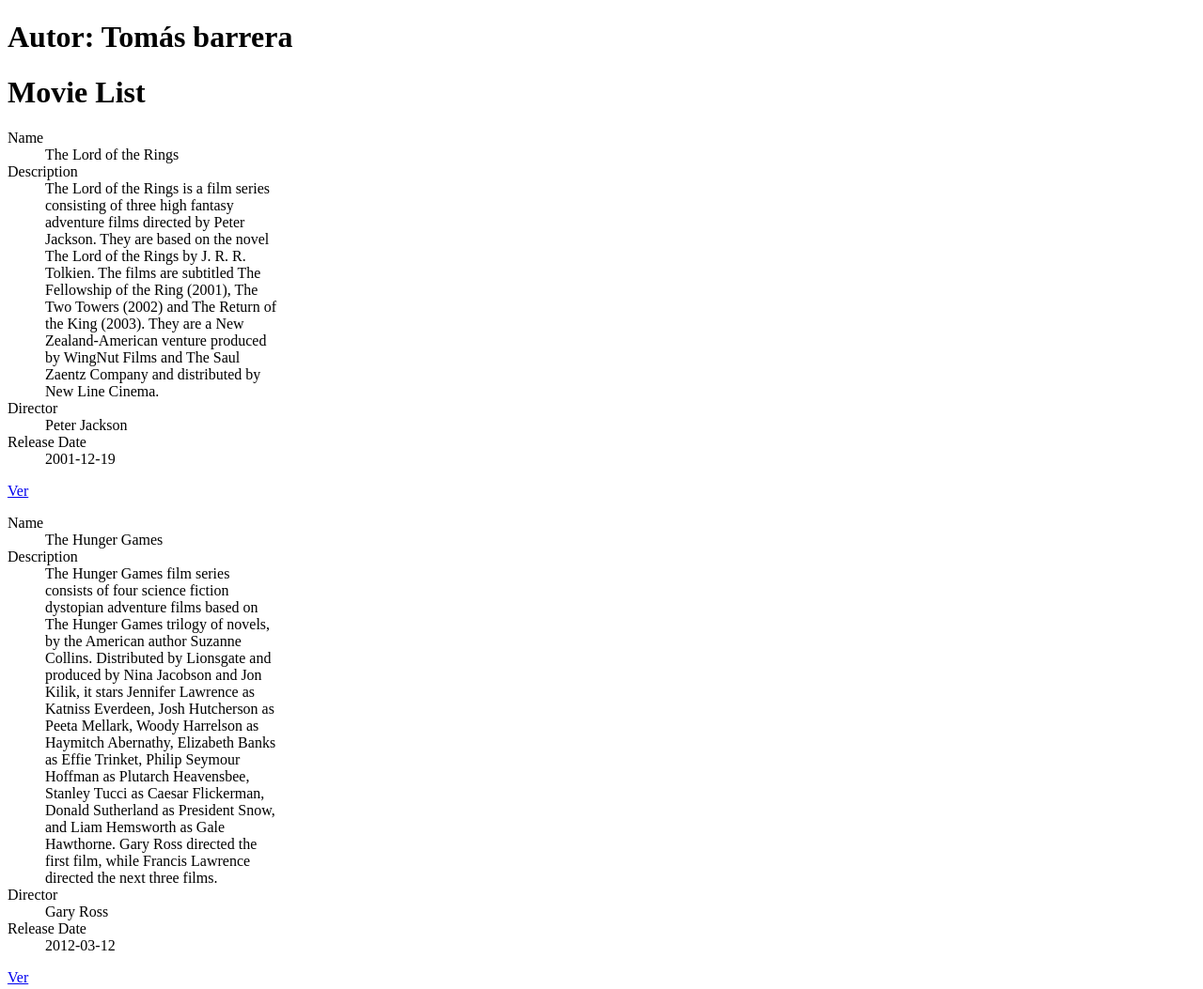
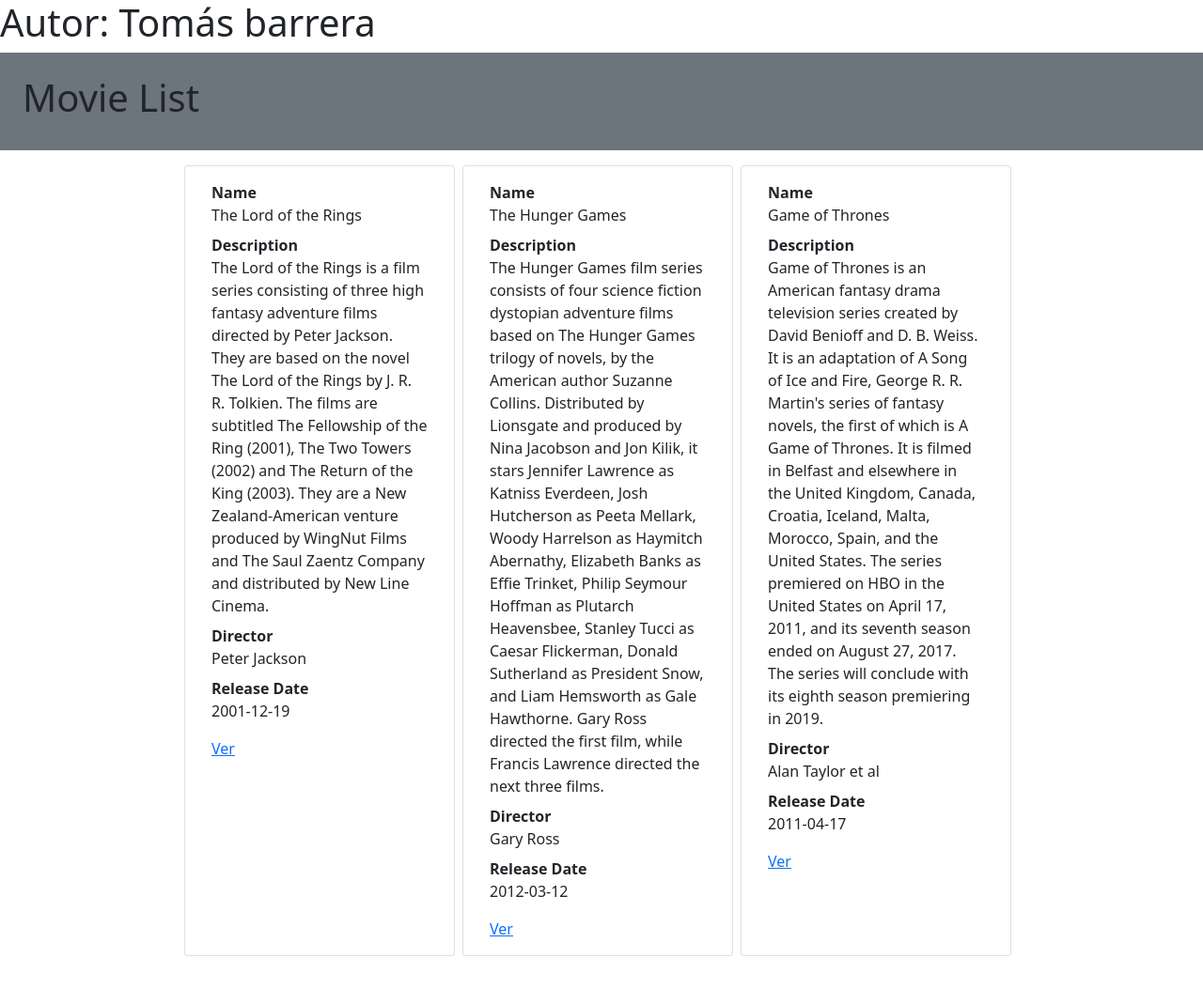
Before and after one commit to Okaaaami/practica_vuejs_introduccion, a website: page index.html in a window 1280 px wide. Shown: the top 1053 px of the page at 94% size. After the commit the page ends 1026 px from the top, so only its background shows below. Drawn offline with nearby package versions, Linux system fonts and the light colour scheme.

Commit message:
terminada bien la practica 11

```diff
--- a/index.html
+++ b/index.html
@@ -7,6 +7,8 @@
         <meta name="author" content="">
         <meta name="description" content="">
         <meta name="viewport" content="width=device-width, initial-scale=1">
+        <link href="https://cdn.jsdelivr.net/npm/bootstrap@5.0.2/dist/css/bootstrap.min.css" rel="stylesheet" integrity="sha384-EVSTQN3/azprG1Anm3QDgpJLIm9Nao0Yz1ztcQTwFspd3yD65VohhpuuCOmLASjC" crossorigin="anonymous">
+
     </head>
 
     <body>
@@ -15,10 +17,12 @@
         <h1 id="autor">Autor: Tomás barrera</h1>
 
         <div id="app">
-            <div class="jumbotron">
+            <div class="jumbotron bg-secondary p-4 mb-3">
                 <h1 id="title">{{ col.collection.title }}</h1>
             </div>
-                <div class="card" v-for="i in col.collection.items" style="width: 18rem;">
+            <div class="container-fluid d-flex justify-content-center">
+              <div class="row">
+                <div class="card me-2 mb-2" v-for="i in col.collection.items" style="width: 18rem;">
                     <div class="card-body">
                       <dl>
                         <div v-for="datos in i.data">
@@ -29,6 +33,8 @@
                       <a v-bind:href="i.href">Ver</a>
                     </div>
                   </div>
+              </div>
+            </div>
 
         </div>
         <script src="https://cdn.jsdelivr.net/npm/vue/dist/vue.js"></script>
```
